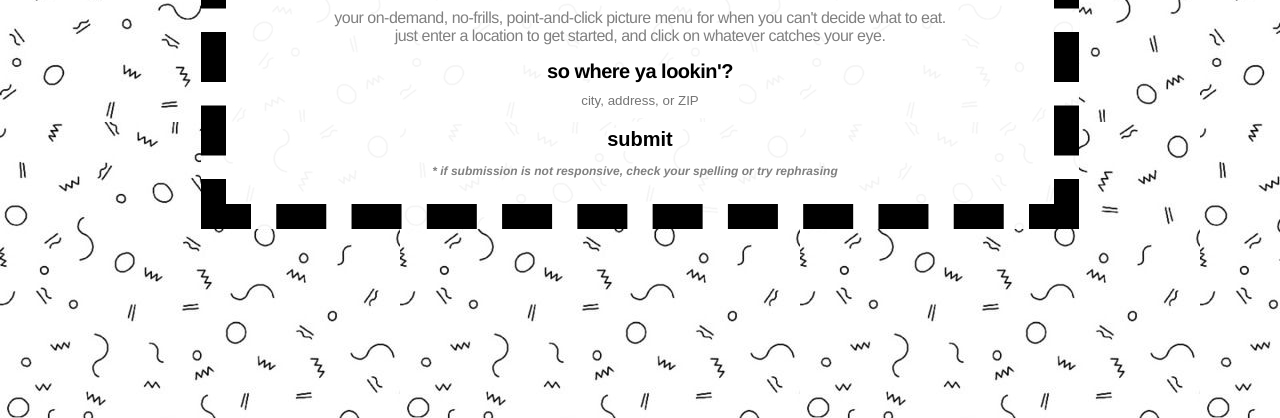
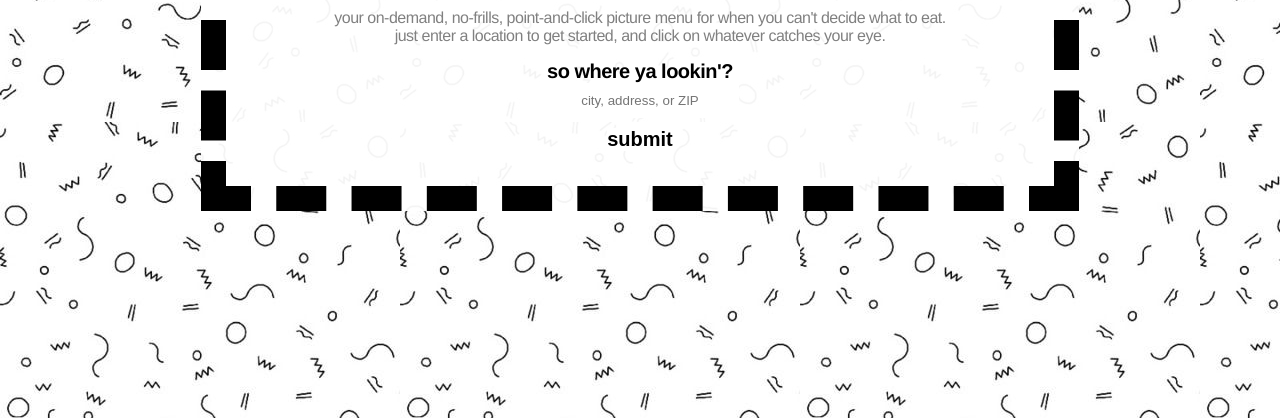
Before and after one commit to TrevorOsterman/foodgrid, a plain HTML site: page index.html in a window 1280 px wide. Shown: the part 382-800 px from the top of the page. Drawn offline with nearby package versions, Linux system fonts and the light colour scheme.

Commit message:
removed static error prevention msg

```diff
--- a/index.html
+++ b/index.html
@@ -25,10 +25,7 @@
         <label><b>so where ya lookin'?<b></label><br>
         <input type="text" id="location" name="location" placeholder="city, address, or ZIP" required><br>
         <button type="submit" class="submit-button" name="submit-button"><b>submit</b></button>
-      </form><br>
-      <div class="err">
-        <span id='errormsg'>* if submission is not responsive, check your spelling or try rephrasing</span>
-      </div>
+      </form>
     </section>
       <div class="grid"></div>
     </main>
```
